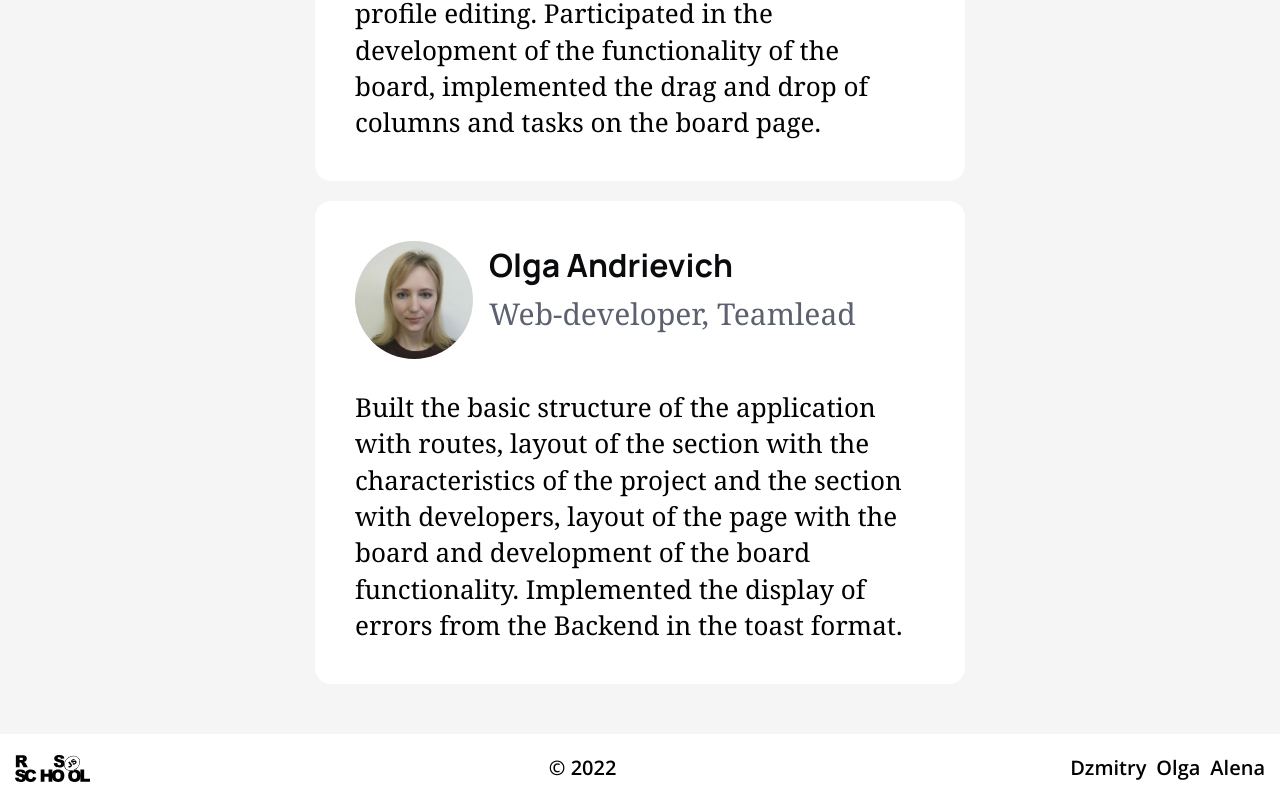
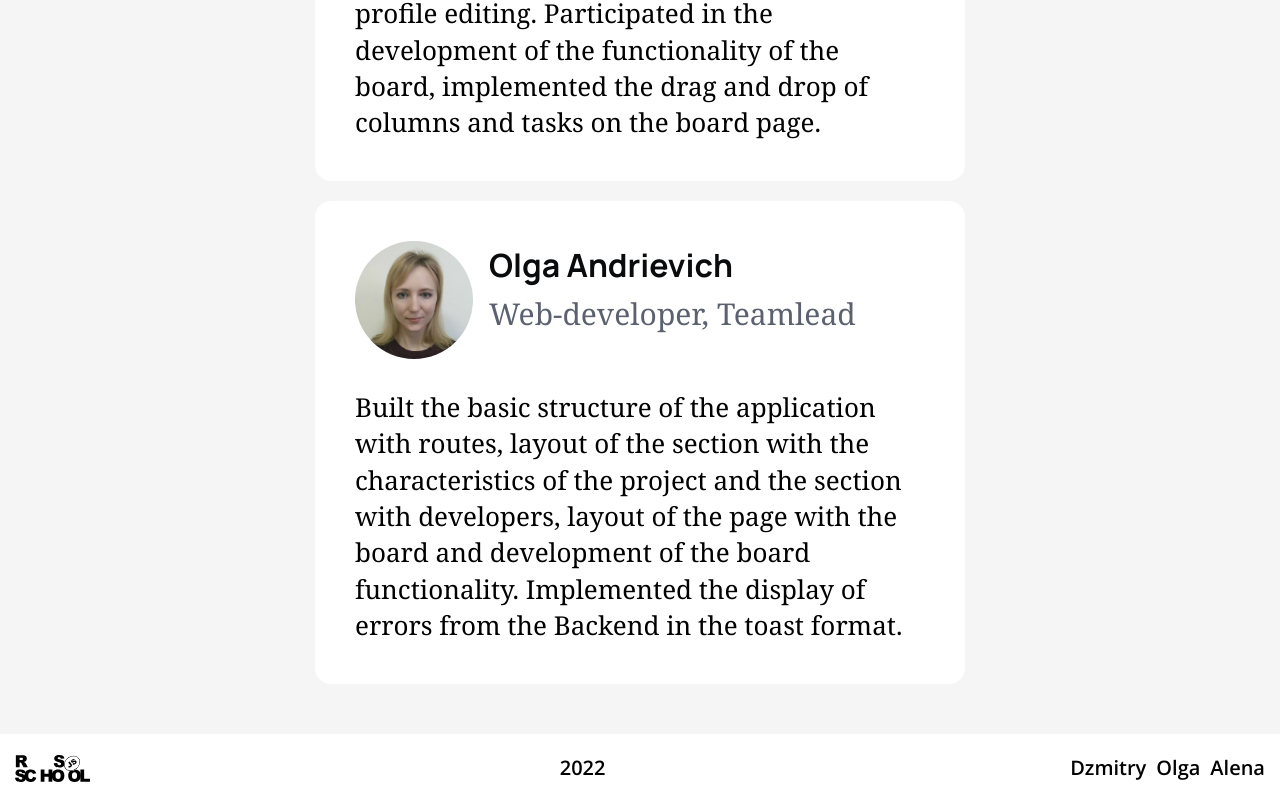
Before and after one commit to orla90/Project-Management-App, a React (Create React App) app in the folder project-management-app/: page / in a window 1280 px wide. Shown: the part 2490-3292 px from the top of the page. Built offline with nearby package versions, Linux system fonts and the light colour scheme.

Commit message:
fix: fix footer

```diff
--- a/project-management-app/src/components/UI/footer/Footer.tsx
+++ b/project-management-app/src/components/UI/footer/Footer.tsx
@@ -14,7 +14,7 @@ const Footer = () => {
             </a>
           </div>
           <div className="footer__item">
-            <span>© 2022</span>
+            <span>2022</span>
           </div>
           <div className="footer__item">
             <ul className="footer__list">
--- a/project-management-app/src/components/UI/footer/style/footer.scss
+++ b/project-management-app/src/components/UI/footer/style/footer.scss
@@ -10,11 +10,11 @@
     justify-content: space-between;
     @media (max-width: em(600)) {
       display: grid;
-      grid-template-columns: repeat(2, 117px);
+      grid-template-columns: repeat(2, 112px);
       grid-template-rows: repeat(2, 33px);
       justify-content: center;
       align-items: center;
-      text-align: end;
+      text-align: -webkit-center;
     }
     & a {
       transition: all 0.3s ease 0s;
@@ -30,6 +30,9 @@
       &:last-child {
         grid-row: 1;
         grid-column: 1 / 3;
+        // text-align: center;
+        // display: flex;
+        // justify-content: space-between;
       }
       &:first-child {
         grid-column: 1 / 2;
@@ -38,6 +41,7 @@
       &:second-child {
         grid-column: 2 / 3;
         grid-row: 2;
+        text-align: end;
       }
     }
   }
```
